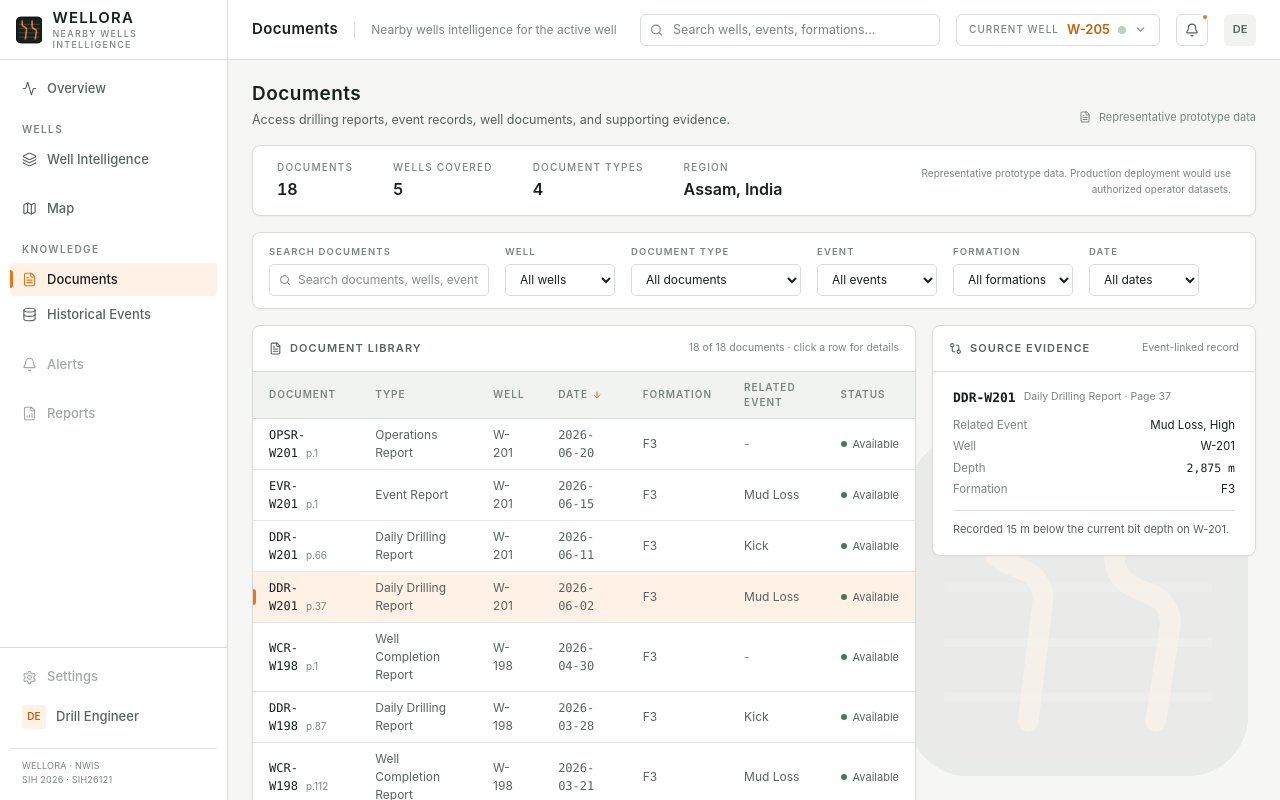
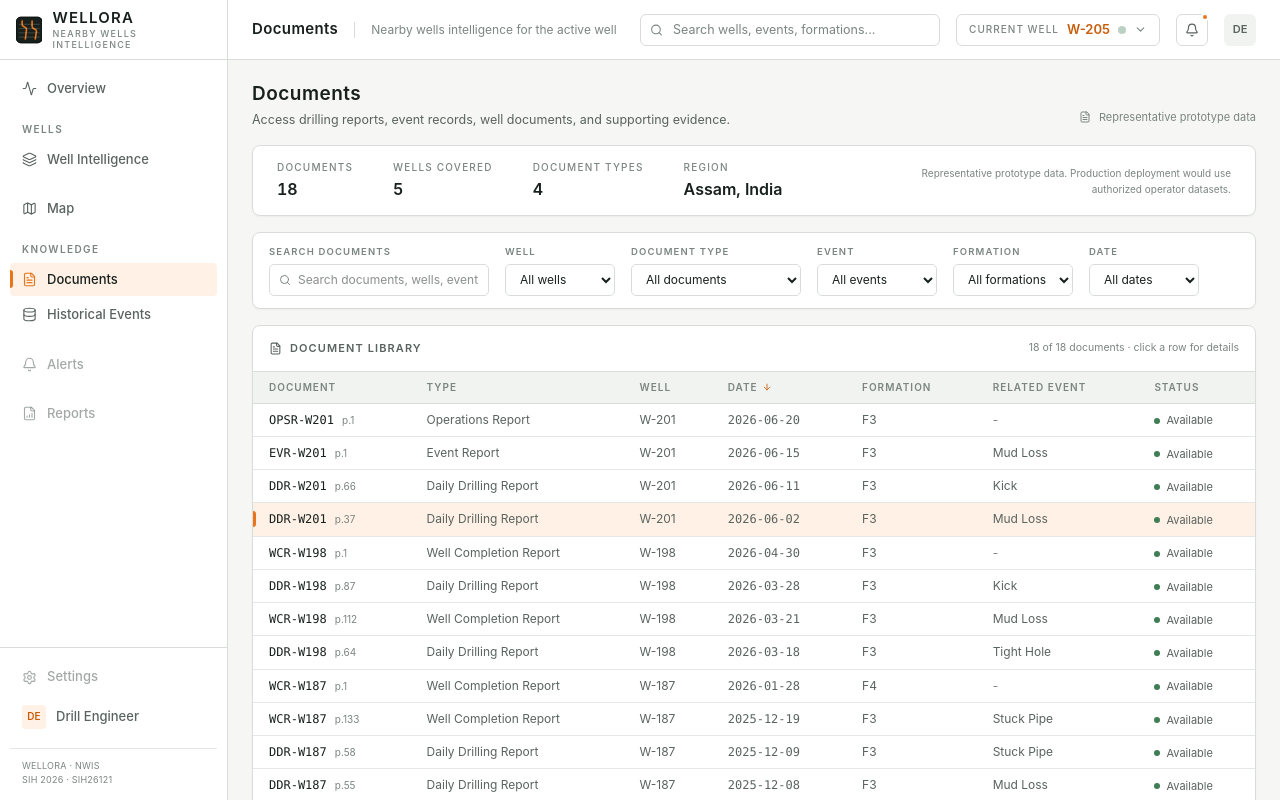
Before and after one commit to prit-esh-20/SIH-26, a React (Vite) app in the folder Wellora/frontend/: page /documents in a window 1280 px wide. Built offline with nearby package versions, Linux system fonts and the light colour scheme.

Commit message:
feat: refactor Documents page layout for improved responsiveness and clarity

```diff
--- a/Wellora/frontend/src/pages/Documents.jsx
+++ b/Wellora/frontend/src/pages/Documents.jsx
@@ -8,7 +8,6 @@ import DocumentFilters, {
 import DocumentTable from "../components/documents/DocumentTable.jsx";
 import DocumentDetails from "../components/documents/DocumentDetails.jsx";
 import DocumentPreview from "../components/documents/DocumentPreview.jsx";
-import SourceEvidenceMini from "../components/documents/SourceEvidenceMini.jsx";
 import SourceEvidenceDrawer from "../components/intelligence/SourceEvidenceDrawer.jsx";
 import { documentLibrary, getEventById } from "../data/mockData.js";
 
@@ -72,9 +71,7 @@ export default function Documents() {
 
       <DocumentFilters filters={filters} onChange={setFilters} />
 
-      {/* Table + side panels */}
-      <div className="grid grid-cols-1 items-start gap-4 xl:grid-cols-3">
-        <div className="space-y-4 xl:col-span-2">
+      {/* Full-width table, then a two-column lower row */}
       <DocumentTable
         documents={sorted}
         total={documentLibrary.length}
@@ -83,14 +80,10 @@ export default function Documents() {
         sort={sort}
         onSortChange={setSort}
       />
-          <div className="grid grid-cols-1 items-start gap-4 lg:grid-cols-2">
+
+      <div className="grid grid-cols-1 items-start gap-4 lg:grid-cols-[minmax(0,0.9fr)_minmax(0,1.1fr)]">
         <DocumentDetails document={selected} onViewDocument={() => setDrawerOpen(true)} />
         <DocumentPreview document={selected} onView={() => setDrawerOpen(true)} />
-          </div>
-        </div>
-        <div className="space-y-4">
-          <SourceEvidenceMini document={selected} />
-        </div>
       </div>
 
       <SourceEvidenceDrawer
```
Lines whose indentation alone changed are shown as unchanged.
